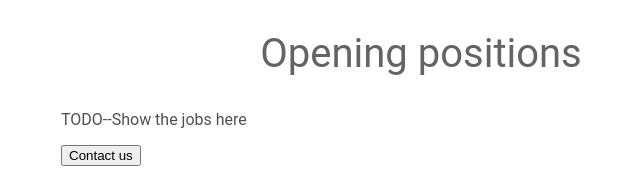
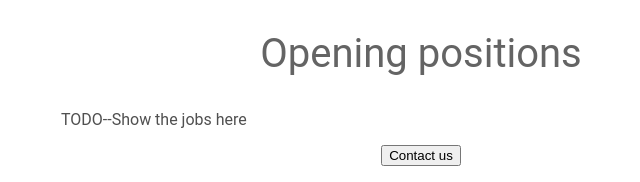
Before and after one commit to sudhanshu741/first-website, a Flask app: page / in a window 1280 px wide. Shown: the part 881-1063 px from the top of the page, without its empty margins (219-859 px from the left). Run offline with Flask 3, Linux system fonts and the light colour scheme.

Commit message:
added html and css

```diff
--- a/templates/home.html
+++ b/templates/home.html
@@ -46,7 +46,10 @@
 </p>
   <h2>Opening positions</h2>
   <p>TODO--Show the jobs here</p>
-  <button>Contact us</button>
+    <div style= "text-align: center">
+  <button >Contact us</button>
+  <p></p>
+    </div>
   </div>
 </body>
 </html>
```
